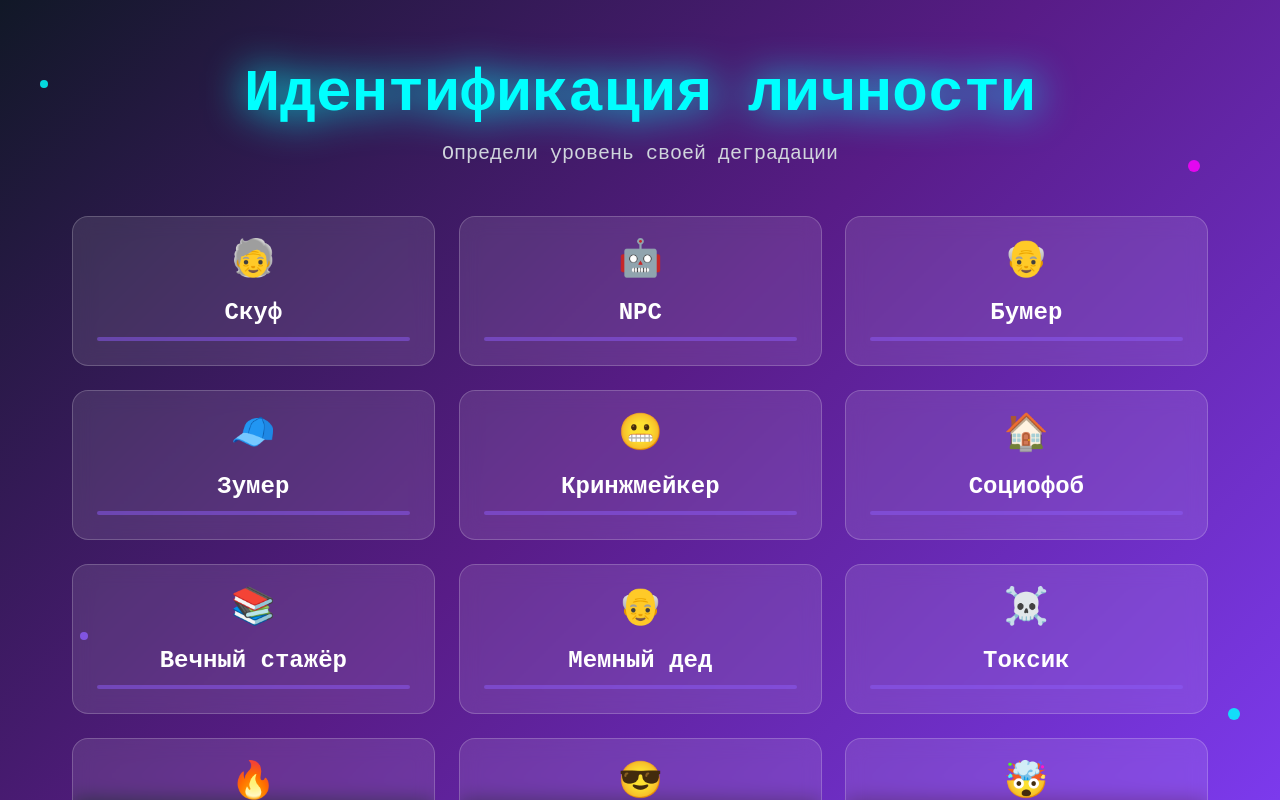
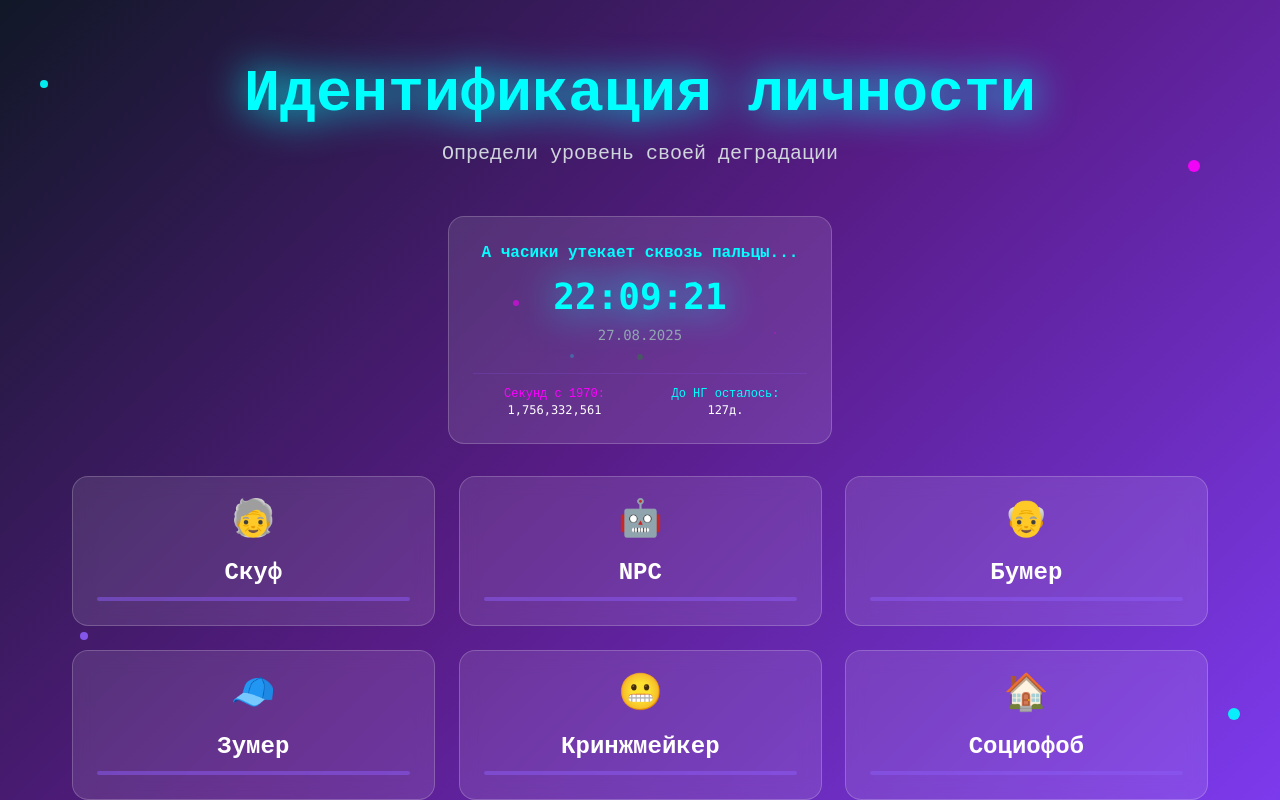
Before and after one commit to pashachee-ua/ami, a React (Vite) app: page / in a window 1280 px wide. Shown: the top 800 px of the page. Built offline with nearby package versions, Linux system fonts and the light colour scheme.

Commit message:
Add cyberpunk clock widget with time effects and Unix timestamp

```diff
--- /dev/null
+++ b/src/components/CyberClock.jsx
@@ -0,0 +1,136 @@
+import React, { useState, useEffect } from 'react';
+
+const CyberClock = () => {
+  const [time, setTime] = useState(new Date());
+  const [glitch, setGlitch] = useState(false);
+  const [phase, setPhase] = useState(0);
+
+  useEffect(() => {
+    const timer = setInterval(() => {
+      setTime(new Date());
+
+      // Случайный глитч каждые 3-7 секунд
+      if (Math.random() < 0.02) {
+        setGlitch(true);
+        setTimeout(() => setGlitch(false), 150);
+      }
+
+      // Меняем фазу для разных эффектов
+      setPhase(prev => (prev + 1) % 100);
+    }, 1000);
+
+    return () => clearInterval(timer);
+  }, []);
+
+  const formatTime = (date) => {
+    return date.toLocaleTimeString('ru-RU', {
+      hour: '2-digit',
+      minute: '2-digit',
+      second: '2-digit',
+      hour12: false
+    });
+  };
+
+  const formatDate = (date) => {
+    return date.toLocaleDateString('ru-RU', {
+      day: '2-digit',
+      month: '2-digit',
+      year: 'numeric'
+    });
+  };
+
+  const krinzhPhrases = [
+    "тикают...",
+    "идёт неумолимо...",
+    "утекает сквозь пальцы...",
+    "не ждёт никого...",
+    "бежит безжалостно...",
+    "тикают в унисон с твоим сердцем...",
+    "считают твои провалы...",
+    "напоминают о бренности..."
+  ];
+
+  const currentPhrase = krinzhPhrases[Math.floor(time.getSeconds() / 8) % krinzhPhrases.length];
+
+  return (
+    <div className="bg-glass rounded-2xl p-4 sm:p-6 border border-neon-purple/30 hover:scale-105 transition-all duration-300 hover:shadow-lg hover:shadow-neon-cyan/25">
+      <div className="text-center">
+        <h3 className={`text-sm sm:text-base font-bold mb-3 transition-all duration-200 ${
+          glitch ? 'glitch text-neon-pink' : 'text-neon-cyan'
+        }`} data-text={`А часики ${currentPhrase}`}>
+          А часики {currentPhrase}
+        </h3>
+
+        <div className="relative">
+          {/* Основные часы */}
+          <div className={`font-mono transition-all duration-200 ${
+            glitch ? 'glitch blur-sm' : ''
+          }`}>
+            <div className={`text-2xl sm:text-3xl md:text-4xl font-bold mb-2 transition-colors duration-500 ${
+              phase % 20 < 10 ? 'text-neon-cyan' : 'text-neon-pink'
+            } glow`} data-text={formatTime(time)}>
+              {formatTime(time)}
+            </div>
+            <div className="text-xs sm:text-sm text-gray-400">
+              {formatDate(time)}
+            </div>
+          </div>
+
+          {/* Кинетические элементы */}
+          <div className="absolute -inset-2 pointer-events-none">
+            {/* Вращающиеся точки */}
+            {[0, 1, 2, 3].map((i) => (
+              <div
+                key={i}
+                className={`absolute w-1 h-1 rounded-full transition-all duration-1000 ${
+                  i % 2 === 0 ? 'bg-neon-cyan' : 'bg-neon-pink'
+                }`}
+                style={{
+                  top: `${50 + 40 * Math.sin((time.getSeconds() + i * 15) * 0.1)}%`,
+                  left: `${50 + 40 * Math.cos((time.getSeconds() + i * 15) * 0.1)}%`,
+                  opacity: 0.6 + 0.4 * Math.sin((time.getSeconds() + i * 10) * 0.2),
+                  transform: `scale(${1 + 0.5 * Math.sin((time.getSeconds() + i * 5) * 0.3)})`
+                }}
+              />
+            ))}
+          </div>
+
+          {/* Тикающий индикатор */}
+          <div className="flex justify-center mt-2">
+            <div className={`w-2 h-2 rounded-full transition-all duration-100 ${
+              time.getSeconds() % 2 === 0 ? 'bg-neon-cyan scale-125 glow' : 'bg-gray-600 scale-75'
+            }`} />
+          </div>
+        </div>
+
+        {/* Кринжовые статистики */}
+        <div className="mt-3 pt-3 border-t border-neon-purple/20">
+          <div className="grid grid-cols-2 gap-2 text-xs text-gray-400">
+            <div>
+              <span className="text-neon-pink">Секунд с 1970:</span>
+              <br />
+              <span className="font-mono text-white">
+                {Math.floor(Date.now() / 1000).toLocaleString()}
+              </span>
+            </div>
+            <div>
+              <span className="text-neon-cyan">До НГ осталось:</span>
+              <br />
+              <span className="font-mono text-white">
+                {(() => {
+                  const now = new Date();
+                  const currentYear = now.getFullYear();
+                  const nextNewYear = new Date(currentYear + 1, 0, 1); // 1 января следующего года
+                  const daysLeft = Math.ceil((nextNewYear - now) / (1000 * 60 * 60 * 24));
+                  return daysLeft;
+                })()}д.
+              </span>
+            </div>
+          </div>
+        </div>
+      </div>
+    </div>
+  );
+};
+
+export default CyberClock;
--- a/src/components/HomeScreen.jsx
+++ b/src/components/HomeScreen.jsx
@@ -1,5 +1,6 @@
 import React from 'react';
 import { quizData } from '../data/index.js';
+import CyberClock from './CyberClock.jsx';
 
 const HomeScreen = ({ onTermSelect }) => {
   const titles = [
@@ -45,6 +46,11 @@ const HomeScreen = ({ onTermSelect }) => {
         </p>
       </div>
 
+      {/* Киберпанк часики */}
+      <div className="mb-6 sm:mb-8 w-full max-w-sm slide-in-up stagger-1">
+        <CyberClock />
+      </div>
+
       {/* Сетка карточек */}
       <div className="grid grid-cols-1 sm:grid-cols-2 lg:grid-cols-3 gap-4 sm:gap-6 max-w-6xl w-full px-2">
         {quizData.terms.map((term, index) => (
```
Also changed, not shown: src/data/terms/vyebshik.js (added).
